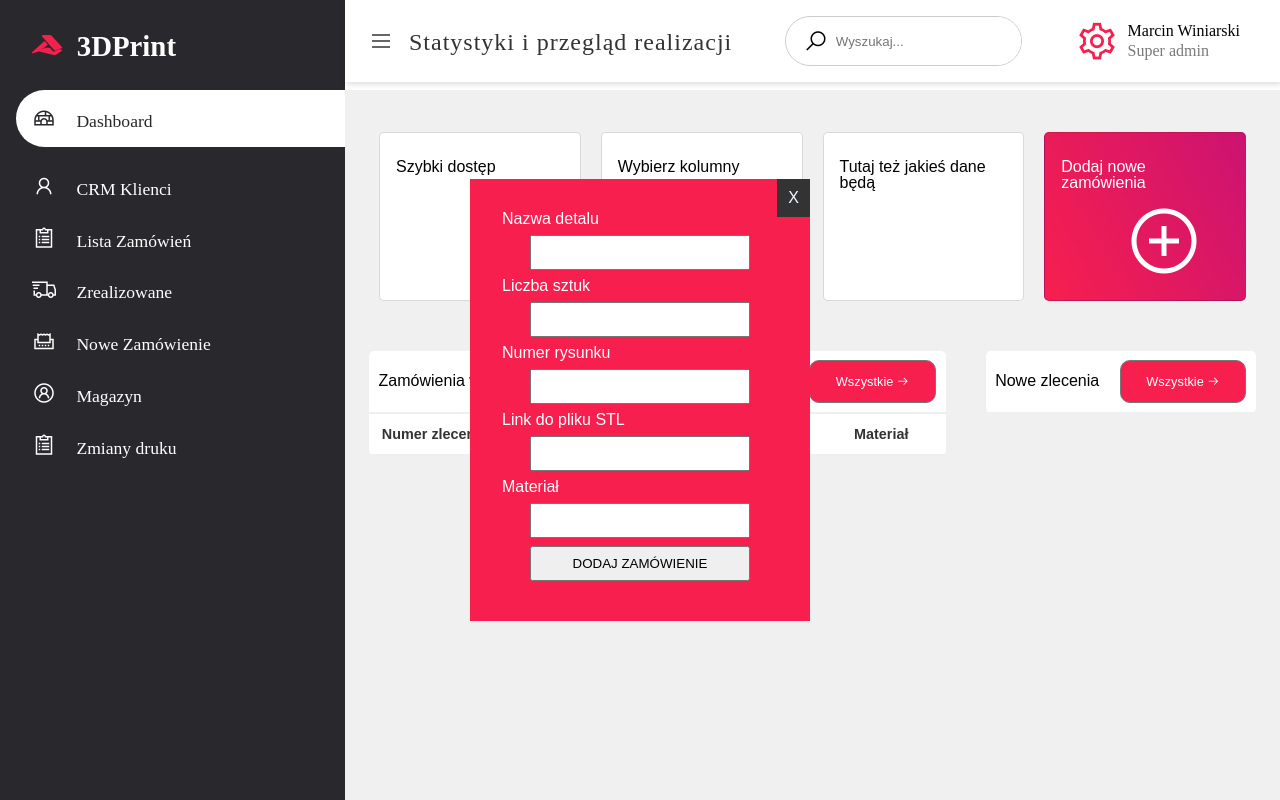
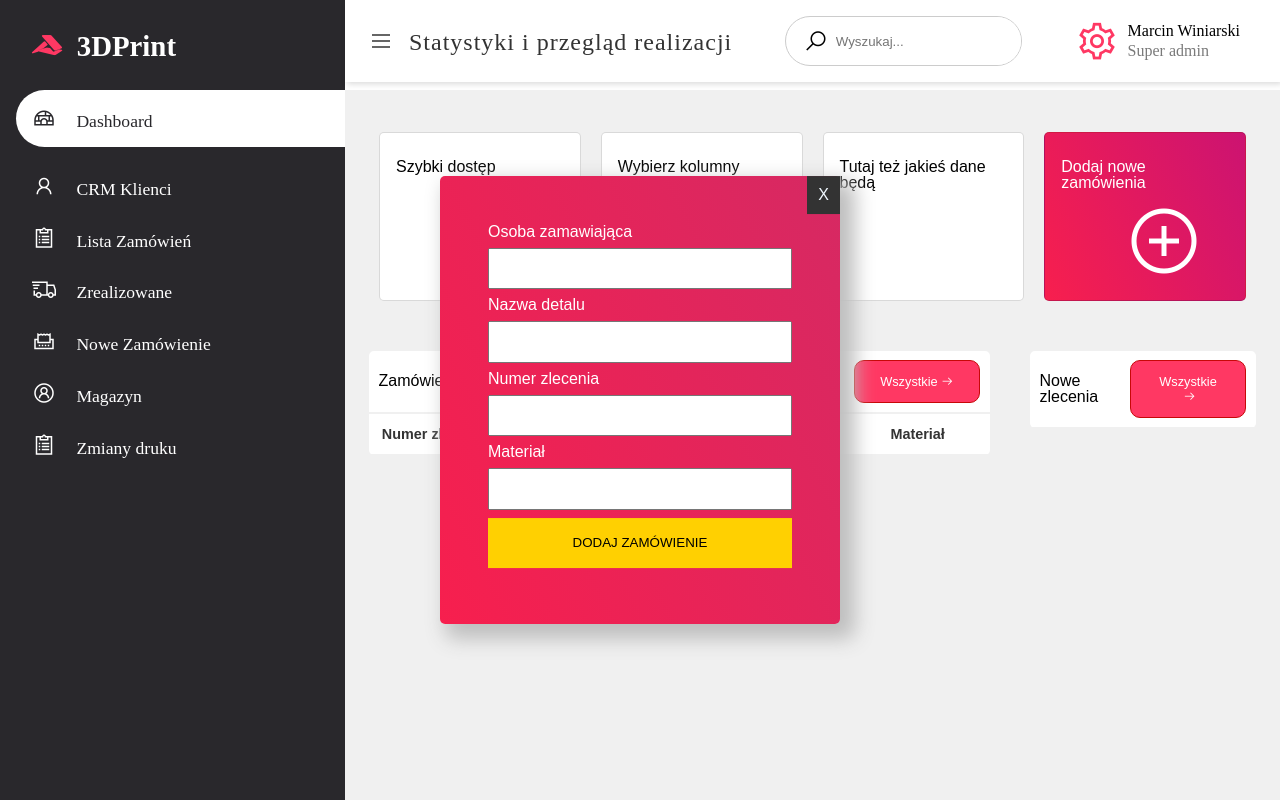
Before and after one commit to zakodowanyMW/System-manage-production-3D-items-based-on-JS-and-Node, a plain HTML site: page frontend/index.html in a window 1280 px wide. Both pictures are taken after a click on the element 1164 px from the left and 240 px from the top of the page. Drawn offline with nearby package versions, Linux system fonts and the light colour scheme.

Commit message:
save new orders to database from forntend

```diff
--- a/backend/package.json
+++ b/backend/package.json
@@ -9,6 +9,7 @@
   "author": "",
   "license": "ISC",
   "dependencies": {
+    "body-parser": "^1.19.0",
     "cors": "^2.8.5",
     "express": "^4.17.1",
     "mongoose": "^5.12.13",
--- a/backend/routes/api.js
+++ b/backend/routes/api.js
@@ -2,7 +2,7 @@ const express = require('express');
 const router = express.Router();
 const actions = require('../controllers/api/actions');
 
-router.get("/", actions.addNewOrder);
+router.post("/newOrder", actions.addNewOrder);
 router.get("/onas", actions.onas );
 router.get("/showAllOrders", actions.showAllOrders);
 
--- a/frontend/index.html
+++ b/frontend/index.html
@@ -124,12 +124,13 @@
                     </div>
                 </div>
                 <div class="container">
-                    <label for="">Nazwa detalu<input type="text"></label>
-                    <label for="">Liczba sztuk<input type="text"></label>
-                    <label for="">Numer rysunku<input type="text"></label>
-                    <label for="">Link do pliku STL<input type="text"></label>
-                    <label for="">Materiał<input type="text"></label>
-                    <input type="submit" value="DODAJ ZAMÓWIENIE">
+                    <form method="POST" class ="formSave" >
+                        <label for="">Osoba zamawiająca<input type="text" class="purcheser" required></label>
+                        <label for="">Nazwa detalu<input type="text" class="detailName" required></label>
+                        <label for="">Numer zlecenia<input type="text" class="orderIDForm" required></label>
+                        <label for="">Materiał<input type="text" class="formMaterial" required></label>
+                        <input type="submit" value="DODAJ ZAMÓWIENIE" class="saveNewOrder">
+                    </form>
                 </div>
             </section>
 
--- a/frontend/main.js
+++ b/frontend/main.js
@@ -1,3 +1,4 @@
+
 
 const getOrders = document.querySelector(".getOrders");
 
@@ -31,7 +32,7 @@ const getOrders = document.querySelector(".getOrders");
         console.log(data1);
     }
 
-    //checkbox - show colum
+    //checkbox - show column
     const inputs = document.querySelectorAll(".checkBoxOptions input");
 
     inputs.forEach(input => {
@@ -63,3 +64,22 @@ const getOrders = document.querySelector(".getOrders");
     closeForm.addEventListener("click", () => {
         orderForm.classList.remove("orderFormShow");
     })
+
+    //save New Order in database
+    const formInputs = document.querySelectorAll(".formSave input");
+    const form = document.querySelector("form");
+    const purcheser = document.querySelector(".purcheser");
+    const detailName = document.querySelector(".detailName");
+    const orderIDForm = document.querySelector(".orderIDForm");
+    const formMaterial = document.querySelector(".formMaterial");
+
+    form.addEventListener("submit", (e) => {
+        // e.preventDefault();
+        const purcheserValue = purcheser.value;
+        const detailNameValue = detailName.value;
+        const orderIDFormValue = orderIDForm.value;
+        const formMaterialValue = formMaterial.value;
+        const url = `//localhost:3001/newOrder/?purcheser=${purcheserValue}&detailName=${detailNameValue}&orderID=${orderIDFormValue}&Material=${formMaterialValue}`;
+        console.log(url)
+        form.setAttribute("action", url);
+    })
--- a/frontend/style.css
+++ b/frontend/style.css
@@ -2,7 +2,7 @@
 
 :root {
     --main-color: #29282c;
-    --second-color: #f71f4e;
+    --second-color: #ff3863;
     --first-hover-color: #ffd001;
     --second-hover-color: #fB3561;
     --text-color-gray: #7a7a7a;
@@ -104,6 +104,7 @@ header {
     width: calc(100% - 345px);
     top: 0;
     z-index: 100;
+    background-color: #fff;
 }
 
 header h2 {
@@ -222,15 +223,19 @@ main {
     cursor: pointer;
 }
 
+/* --- Choose options end---- */
 
-/* --- Choose options end---- */
 
 /* --- START TABLE FROM DATABASE ---*/
 .recent-grid {
     margin-top: 2.5rem;
     display: grid;
     grid-gap: 2.5rem;
-    grid-template-columns: 65% auto;
+    grid-template-columns: 70% auto;
+}
+
+.getOrders {
+    cursor: pointer;
 }
 
 .card {
@@ -256,7 +261,14 @@ main {
     color: #fff;
     font-size: .8rem;
     padding: .8rem 1.6rem;
-    border: #777 1px solid;
+    border: rgb(199, 8, 8) 1px solid;
+    transition: .2s;
+}
+
+.card-header button:hover {
+    background-color: var(--first-hover-color);
+    color: var(--main-color);
+    border: rgb(255, 145, 112) 1px solid;
 }
 
 .card-header button span {
@@ -314,15 +326,18 @@ span.status.before {
     position: fixed;
     left: 50%;
     top: 50%;
-    min-width: 340px;
-    max-width: 450px;
+    min-width: 400px;
+    max-width: 650px;
     min-height: 200px;
-    background-color: var(--second-color);
+    /* background-color: var(--second-color); */
+    background: linear-gradient(63deg, rgba(247, 31, 78, 1) 0%, rgb(214, 41, 99) 100%);
     display: none;
     flex-direction: column;
     transform: translate(-50%, -50%);
     z-index: 101;
     color: #fff;
+    box-shadow: rgb(190, 190, 190) 10px 10px 20px 5px;
+    border-radius: 5px;
 }
 
 .orderFormShow {
@@ -348,15 +363,24 @@ span.status.before {
 }
 
 div.container {
-    padding: 2rem;
+    padding: 3rem;
 }
 
 .addOrderForm input {
     display: block;
-    width: 80%;
-    padding: .5rem;
-    margin: .5rem auto;
+    width: 100%;
+    padding: .7rem;
+    margin: .5rem 0;
     outline: none;
 }
 
+.saveNewOrder {
+    background-color: var(--first-hover-color);
+    outline: none;
+    border: none;
+    cursor: pointer;
+    display: block;
+    line-height: 28px;
+}
+
 /*--- END ADD NEW ORDER - STYLING FORM ---*/
```
Also changed, not shown: backend/controllers/api/actions.js (+6 -5 lines), backend/index.js (+4 -9 lines).
